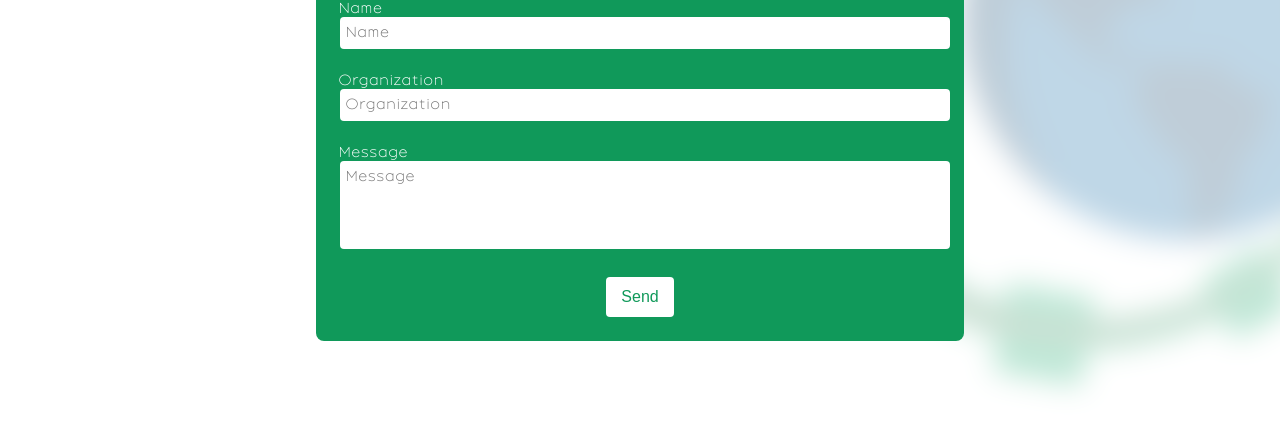
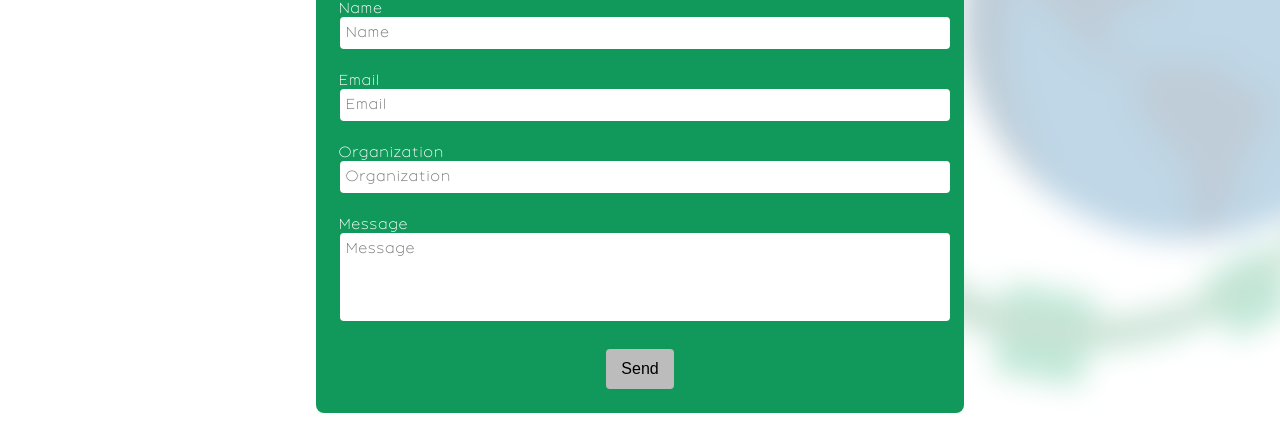
Before and after one commit to Mach-34/landing-page, a React (Create React App) app: page /contact in a window 1280 px wide. Shown: the part 231-670 px from the top of the page. Built offline with nearby package versions, Linux system fonts and the light colour scheme; no server answers.

Commit message:
airtable integrated

```diff
--- a/package.json
+++ b/package.json
@@ -10,6 +10,7 @@
     "@types/node": "^16.7.13",
     "@types/react": "^18.0.0",
     "@types/react-dom": "^18.0.0",
+    "axios": "^0.27.2",
     "react": "^18.2.0",
     "react-bootstrap-icons": "^1.8.4",
     "react-dom": "^18.2.0",
--- a/src/components/Button/index.tsx
+++ b/src/components/Button/index.tsx
@@ -3,29 +3,33 @@ import { createUseStyles } from 'react-jss';
 import { Mach34Theme } from 'theme';
 
 const useStyles = createUseStyles((theme: Mach34Theme) => ({
-  container: {
+  container: (props: ButtonStyleProps) => ({
     ...theme.typography.ui.text5,
-    backgroundColor: 'white',
+    backgroundColor: props.disabled ? '#BCBCBC' : 'white',
     border: 'none',
     borderRadius: '4px',
-    color: '#10995A',
-    cursor: 'pointer',
+    color: props.disabled ? 'black' : '#10995A',
+    cursor: props.disabled ? 'not-allowed' : 'pointer',
     padding: '12px 15px',
-  },
+  }),
 }));
 
 type ButtonProps = {
+  disabled?: boolean;
   onChange: () => void;
   style?: CSSProperties;
   text: string;
 };
 
+type ButtonStyleProps = Pick<ButtonProps, 'disabled'>;
+
 export default function Button({
+  disabled,
   onChange,
   style,
   text,
 }: ButtonProps): JSX.Element {
-  const styles = useStyles();
+  const styles = useStyles({ disabled });
   return (
     <button
       className={styles.container}
--- a/src/views/Contact/index.tsx
+++ b/src/views/Contact/index.tsx
@@ -1,10 +1,13 @@
-import { useState } from 'react';
+import { useMemo, useState } from 'react';
 import Input from 'components/Input';
 import Typography from 'components/Typography';
 import MainLayout from 'layouts/MainLayout';
 import { createUseStyles } from 'react-jss';
 import Fade from 'react-reveal/Fade';
 import Button from 'components/Button';
+import axios from 'axios';
+
+const { REACT_APP_AIRTABLE_API_KEY: AIRTABLE_KEY } = process.env;
 
 const useStyles = createUseStyles({
   inputs: {
@@ -22,9 +25,45 @@ const useStyles = createUseStyles({
 
 export default function Contact(): JSX.Element {
   const styles = useStyles();
+  const [email, setEmail] = useState('');
   const [message, setMessage] = useState('');
   const [name, setName] = useState('');
   const [organization, setOrganization] = useState('');
+
+  const clear = () => {
+    setEmail('');
+    setMessage('');
+    setName('');
+    setOrganization('');
+  };
+
+  const disabled = useMemo(() => {
+    return !email || !message || !name || !organization;
+  }, [email, message, name, organization]);
+
+  const saveResponse = async () => {
+    const headers = {
+      Authorization: `Bearer ${AIRTABLE_KEY}`,
+      'Content-Type': 'application/json',
+    };
+    const data = {
+      fields: {
+        Email: email,
+        Message: message,
+        Name: name,
+        Organization: organization,
+      },
+    };
+    await axios.post(
+      'https://api.airtable.com/v0/appYcw478ja5MA2Fr/Users',
+      data,
+      {
+        headers,
+      }
+    );
+    clear();
+  };
+
   return (
     <MainLayout>
       <Fade>
@@ -40,6 +79,14 @@ export default function Contact(): JSX.Element {
               placeholder='Name'
               style={{ marginTop: '24px' }}
               value={name}
+            />
+            <Input
+              id='contact-email'
+              label='Email'
+              onChange={(e) => setEmail(e.target.value)}
+              placeholder='Email'
+              style={{ marginTop: '24px' }}
+              value={email}
             />
             <Input
               id='contact-organization'
@@ -61,7 +108,8 @@ export default function Contact(): JSX.Element {
             />
           </div>
           <Button
-            onChange={() => null}
+            disabled={disabled}
+            onChange={() => saveResponse()}
             style={{ marginTop: '24px' }}
             text='Send'
           />
```
Also changed, not shown: 2 other files (tests, documents, lock files or other folders).
